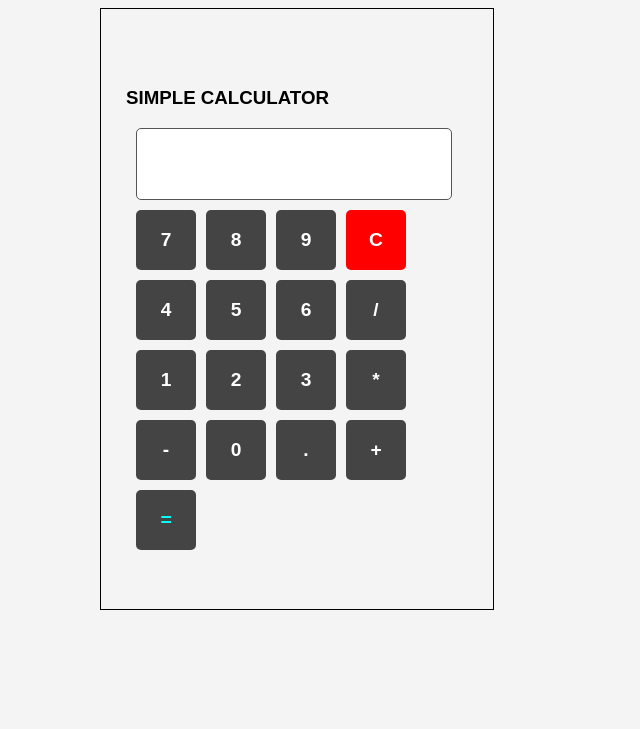
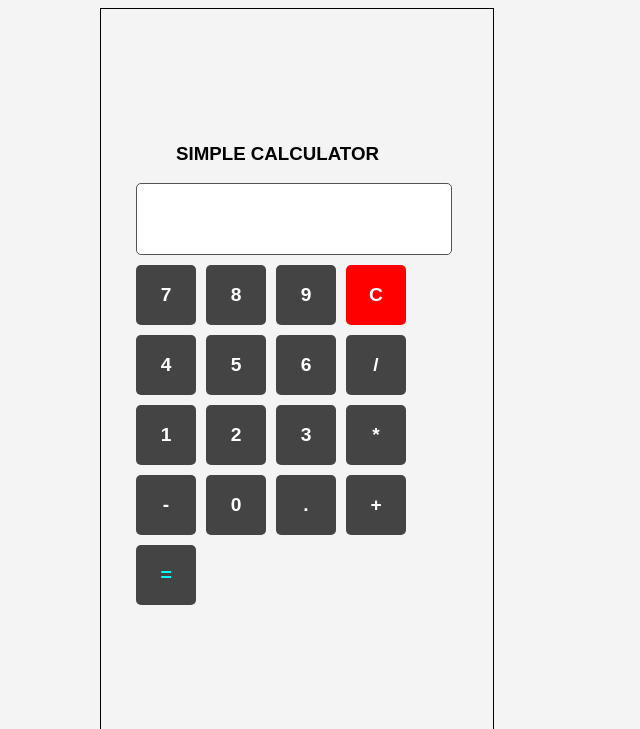
Before and after one commit to Vinaykumar88406/simple-calculator, a plain HTML site: page index.html in a window 1280 px wide. Shown: the top 729 px of the page, without its empty margins (0-640 px from the left). Drawn offline with Linux system fonts and the light colour scheme.

Commit message:
Update style.css

```diff
--- a/style.css
+++ b/style.css
@@ -1,9 +1,15 @@
+.name{
+    margin-left: 50px;
+    margin-top: 10px;
+}
+
+
 body{
     font-family: Arial, sans-serif;
     display: flex;
     justify-content: center;
     align-items: center;
-    height: 75vh;
+    height: 90vh;
     width: 49vh;
     background-color: #f4f4f4;
     border: 1px black solid;
```
